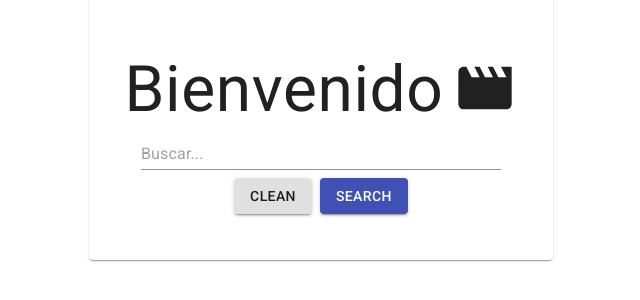
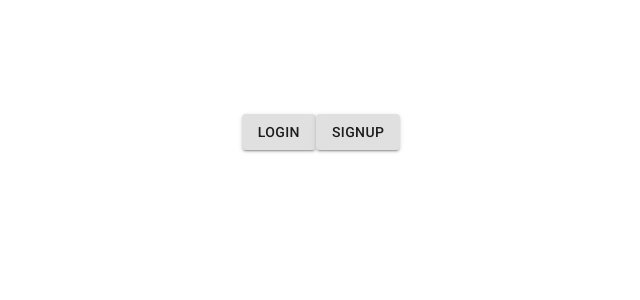
Before and after one commit to Rubencalzacorta/yourtime, a React (Create React App) app in the folder client/: page / in a window 1280 px wide. Shown: the part 280-580 px from the top of the page, without its empty margins (319-959 px from the left). Built offline with nearby package versions, Linux system fonts and the light colour scheme.

Commit message:
working on auth

```diff
--- a/client/src/pages/Home/index.js
+++ b/client/src/pages/Home/index.js
@@ -1,55 +1,98 @@
 //import useState to use hooks
 import React, { useState } from "react"
 
-import { Container, Typography, Card, Grid, TextField, Button } from "@material-ui/core"
+import {
+	Container, Typography, Card, Grid, TextField, Button,
+	Dialog,
+	DialogActions,
+	DialogContent,
+	DialogContentText,
+	DialogTitle,
+
+
+} from "@material-ui/core"
 
 import styles from "./style"
 
-import { MovieIcon } from "../../icons"
-
 export default (props) => {
-	console.log(props)
-	//inciamos el hook use state para usar estados dentro de componentes funcionales
-	//using object decontrustion we separate searchtext (the value of the state, in this case an empty string) and setSearchText (callback funcion used to set the new value of the state)
-	const [searchText, setSearchText] = useState("")
 
 	const classes = styles()
 
-	const handleSearchTextChange = e => {
-		setSearchText(e.target.value)
+
+	const [showLoginModal, setShowLoginModal] = useState(false)
+	const [showSignupModal, setShowSignupModal] = useState(false)
+
+
+	const [user, setUser] = useState({
+		username: "",
+		password: ""
+	})
+
+	const toggleLogin = e => {
+		setShowLoginModal(!showLoginModal)
 	}
 
-	const handleCleanTextClick = e => {
-		setSearchText("")
+	const toggleSignup = e => {
+		setShowSignupModal(!showSignupModal)
 	}
-	const handleSearchTextClick = e => {
-		props.history.push(`/results?movieName=${searchText}`)
+
+	const handleChange = e => {
+		setUser({ ...user, [e.target.name]: e.target.value })
 	}
+
+	const handleSubmit = e => {
+		e.preventDefault()
+
+	}
+
+
+
+
 	return (
 		<Container className={classes.container}>
 
-			<Card className={classes.cardContainer}>
-				<Grid container className={classes.titleGridContainer} >
-					<Grid>
-						<Typography className={classes.title}>Bienvenido</Typography>
-					</Grid>
-					<Grid>
-						<MovieIcon className={classes.movieIcon} />
-					</Grid>
-				</Grid>
-				<TextField
-					value={searchText}
-					placeholder="Buscar..."
-					className={classes.textFieldSearch}
-					onChange={handleSearchTextChange}
-				/>
-				<Grid className={classes.buttonsContainer}>
-					<Button variant="contained" onClick={handleCleanTextClick} >clean</Button>
-					<Button variant="contained" className={classes.searchButton} color="primary" onClick={handleSearchTextClick} > search</Button>
-				</Grid>
 
-			</Card>
+			<Grid className={classes.buttonsContainer}>
+				<Button variant="contained" onClick={toggleLogin} >Login</Button>
+				<Button variant="contained" onClick={toggleSignup} >Signup</Button>
+			</Grid>
 
+
+			<Dialog open={showLoginModal} onClose={toggleLogin} aria-labelledby="form-dialog-title">
+				<DialogTitle id="form-dialog-title">Login</DialogTitle>
+				<DialogContent>
+
+					<TextField
+						autoFocus
+						margin="dense"
+						id="username"
+						name="username"
+						label="Username"
+						type="text"
+						fullWidth
+						onChange={handleChange}
+					/>
+					<TextField
+						autoFocus
+						margin="dense"
+						id="password"
+						name="password"
+						label="Password"
+						type="password"
+						fullWidth
+						onChange={handleChange}
+
+					/>
+				</DialogContent>
+				<DialogActions>
+					<Button onClick={toggleLogin} color="primary">
+						Cancel
+          </Button>
+					<Button onClick={toggleLogin} color="primary">
+						Login
+          </Button>
+				</DialogActions>
+			</Dialog>
 		</Container>
 
 
```
Also changed, not shown: client/src/pages/Home/index copy.js (added, +57 -0 lines).
